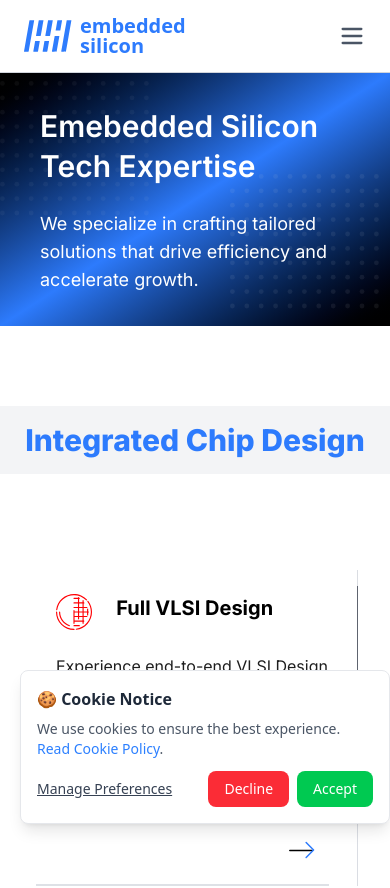
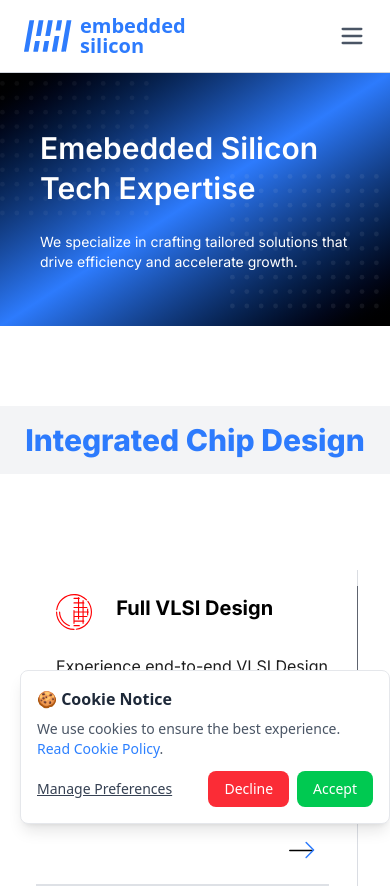
Before and after one commit to rasberriali/embedded-silicon, a React (Vite) app: page /servicesPage in a window 390 px wide. Shown: the top 888 px of the page. Built offline with nearby package versions, Linux system fonts and the light colour scheme.

Commit message:
careers fixes

```diff
--- a/src/client/pages/careers-page/careersPage.jsx
+++ b/src/client/pages/careers-page/careersPage.jsx
@@ -35,7 +35,7 @@ function CareersPage() {
           <div className="flex flex-col h-full justify-center">
             <div className="text-white text-[30px] lg:text-[60px] 2xl:text-8xl font-semibold leading-10 lg:leading-[4.25rem] 2xl:leading-[7rem] lg:w-1/2 2xl:w-3/4">
               Shape Tomorrow with Your Talents
-              <div className="text-white text-lg lg:text-xl 2xl:text-2xl font-normal xl:mt-8 mt-6">
+              <div className="text-white text-sm lg:text-xl 2xl:text-2xl font-normal xl:mt-8 mt-6">
                 At Embedded Silicon, we don’t just design—we engineer the future.
                 Join a Filipino-owned global leader where innovation meets opportunity.
               </div>
@@ -47,7 +47,7 @@ function CareersPage() {
        <div className=' max-w-screen-xl mx-auto flex flex-row text-black justify-center items-center mt-20'>
             <div className='flex flex-col justify-center items-center gap-4 p-8'>
                 <div className='xl:text-4xl text-2xl font-bold'>Join a Culture of Excellence</div>
-                <div className='text-[#4A5565] text-xl'>We invest in people, celebrate achievements, and create endless opportunities for success</div>
+                <div className='text-[#4A5565] text-xl text-center'>We invest in people, celebrate achievements, and create endless opportunities for success</div>
 
             </div>
         </div>
--- a/src/client/pages/services-page/servicesPage.jsx
+++ b/src/client/pages/services-page/servicesPage.jsx
@@ -44,7 +44,7 @@ function ServicesPage() {
         <div className="text-white text-[30px] lg:text-[60px] 2xl:text-8xl font-semibold leading-10 lg:leading-17 2xl:leading-28 lg:w-1/2 2xl:w-3/4 ">
           Emebedded Silicon Tech Expertise
 
-          <div className="text-white text-lg lg:text-xl 2xl:text-2xl  font-normal xl:mt-8 mt-6">
+          <div className="text-white text-sm lg:text-xl 2xl:text-2xl  font-normal xl:mt-8 mt-6">
             We specialize in crafting tailored solutions that drive efficiency and accelerate growth.
           </div>
           </div>
```
